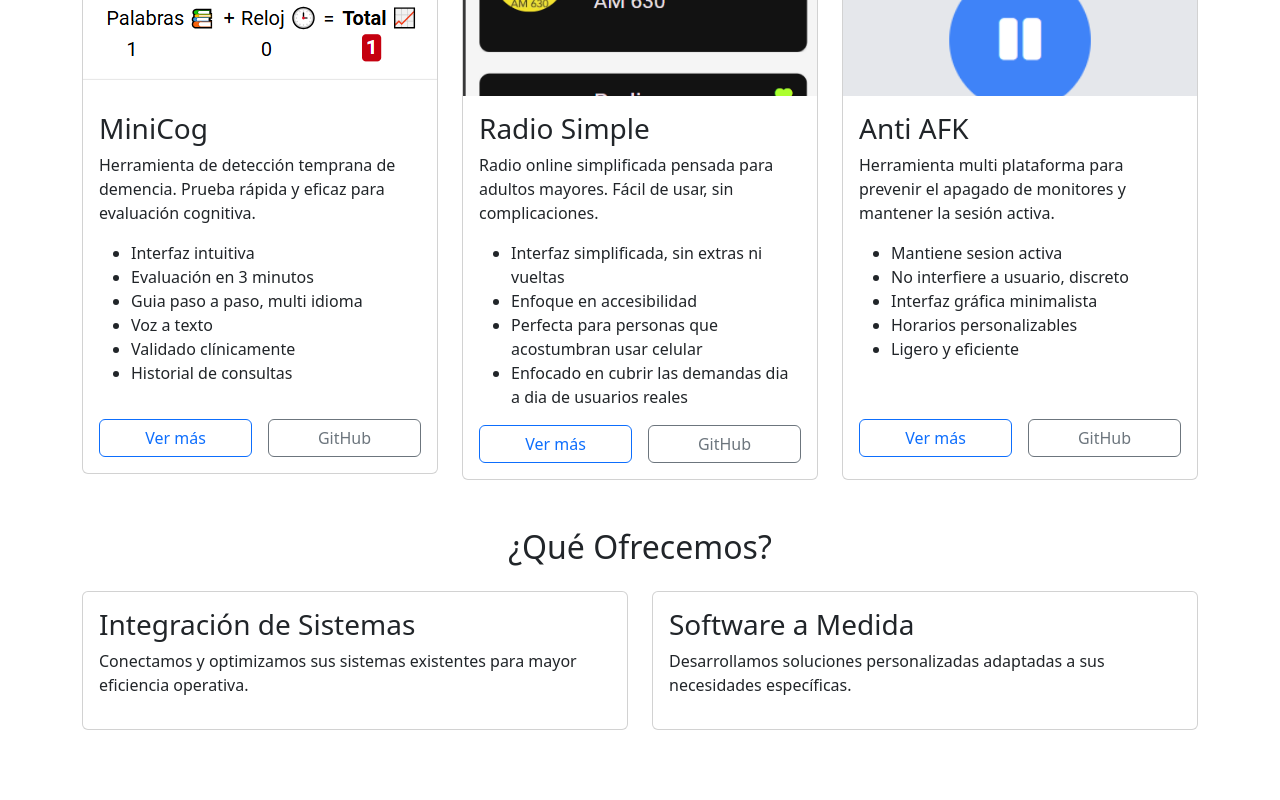
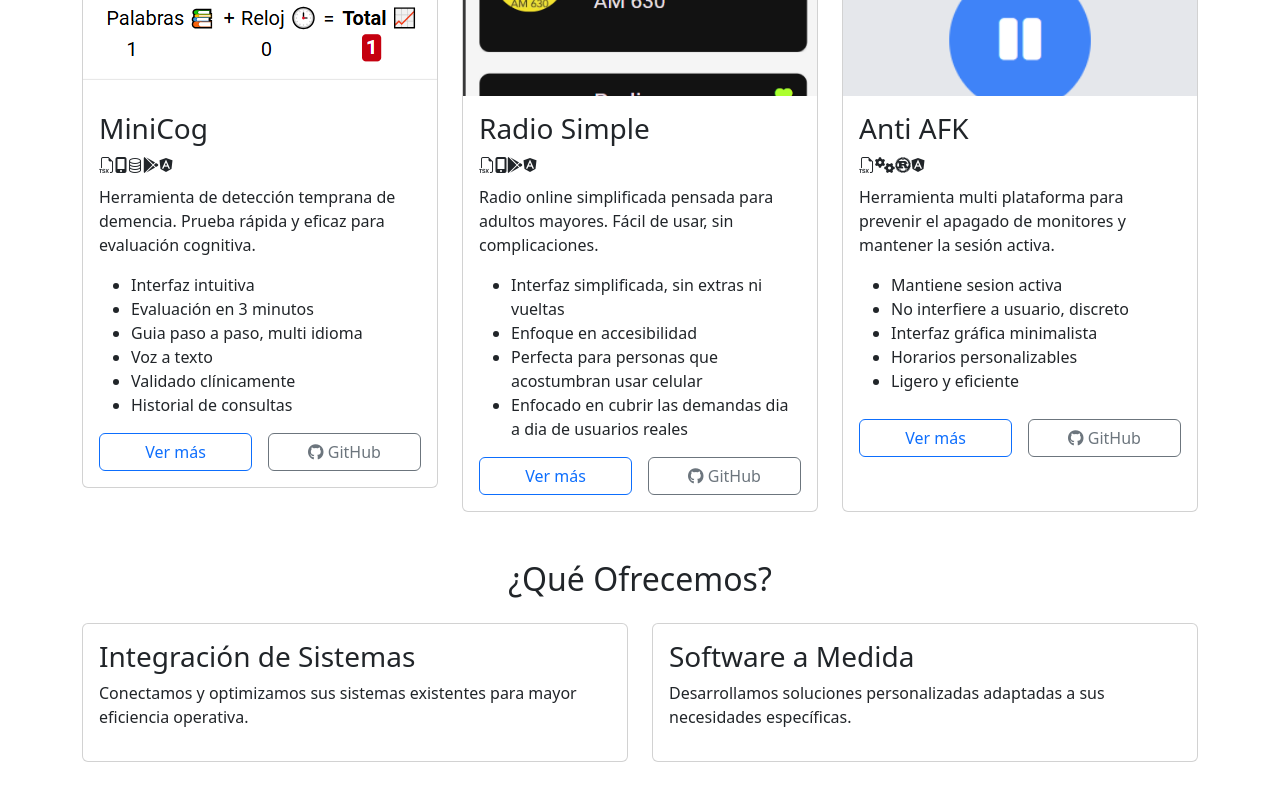
Before and after one commit to jualon92/software-services-portfolio, an Angular app: page / in a window 1280 px wide. Shown: the part 755-1555 px from the top of the page. Before the commit the page ends 1533 px from the top, so only its background shows below. Built offline with nearby package versions, Linux system fonts and the light colour scheme.

Commit message:
Agregar íconos de tecnología en las tarjetas de presentación y enlazar la hoja de estilos de Font Awesome en el archivo index.html

```diff
--- a/src/app/home/home.component.html
+++ b/src/app/home/home.component.html
@@ -35,6 +35,16 @@
           <div class="card-body">
             <h3 class="card-title">MiniCog</h3>
             <div class="description-container">
+            <div class="tech-stack mb-2">
+              <i class="bi bi-filetype-tsx" title="Ionic + TypeScript"></i>
+              <i class="fas fa-mobile-alt" title="Progressive Web App (PWA)"></i>
+              <i class="bi bi-database" title="SQLite"></i>
+              <i class="fab fa-ionic" title="Ionic"></i>
+              <i class="fab fa-google-play" title="Google Play Store"></i>
+              <i class="fab fa-angular" title="Angular"></i>
+
+            </div>
+
             <p class="card-description">Herramienta de detección temprana de demencia. Prueba rápida y eficaz para evaluación cognitiva.</p>
             <ul class="features-list">
               <li>Interfaz intuitiva</li>
@@ -65,6 +75,13 @@
         <div class="card-body">
           <h3 class="card-title">Radio Simple</h3>
           <div class="description-container">
+            <div class="tech-stack mb-2">
+            <i class="bi bi-filetype-tsx" title="Ionic + TypeScript"></i>
+            <i class="fas fa-mobile-alt" title="Progressive Web App (PWA)"></i>
+        <!--     <i class="fas fa-cogs" title="Service Worker"></i> -->
+            <i class="fab fa-google-play" title="Google Play Store"></i>
+            <i class="fab fa-angular" title="Angular"></i>
+          </div>
           <p class="card-description">Radio online simplificada pensada para adultos mayores. Fácil de usar, sin complicaciones.</p>
           <ul class="features-list">
             <li>Interfaz simplificada, sin extras ni vueltas</li>
@@ -89,7 +106,14 @@
         <img src="assets/images/antiafk.png" class="card-img-top"     alt="Anti AFK App">
         <div class="card-body">
           <h3 class="card-title">Anti AFK</h3>
-          <div class="description-container">
+          <div class="description-container mb-2 ">
+            <div class="tech-stack mb-2">
+            <i class="bi bi-filetype-tsx" title="TypeScript"></i>
+            <i class="fas fa-cogs" title="Tauri"></i>
+            <i class="fab fa-rust" title="Rust"></i>
+
+            <i class="fab fa-angular" title="Angular"></i>
+          </div>
           <p class="card-description">Herramienta multi plataforma para prevenir el apagado de monitores y mantener la sesión activa. </p>
           <ul class="features-list">
             <li>Mantiene sesion activa </li>
--- a/src/index.html
+++ b/src/index.html
@@ -9,5 +9,6 @@
 </head>
 <body>
   <app-root></app-root>
+  <link rel="stylesheet" href="https://cdnjs.cloudflare.com/ajax/libs/font-awesome/6.0.0-beta3/css/all.min.css">
 </body>
 </html>
```
